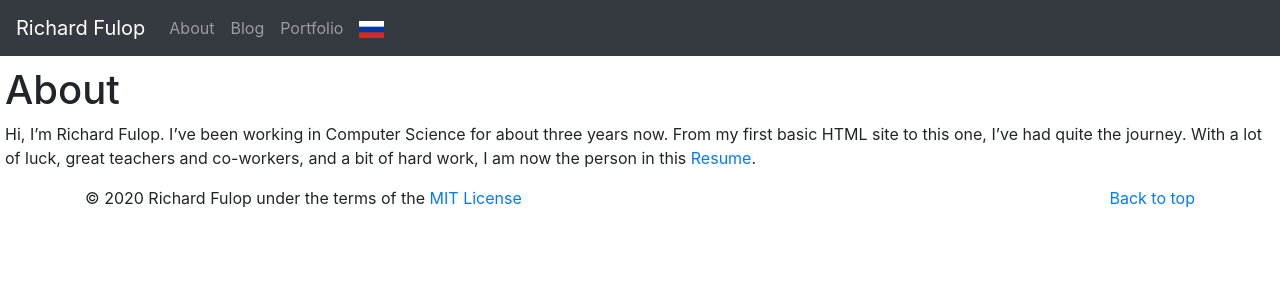
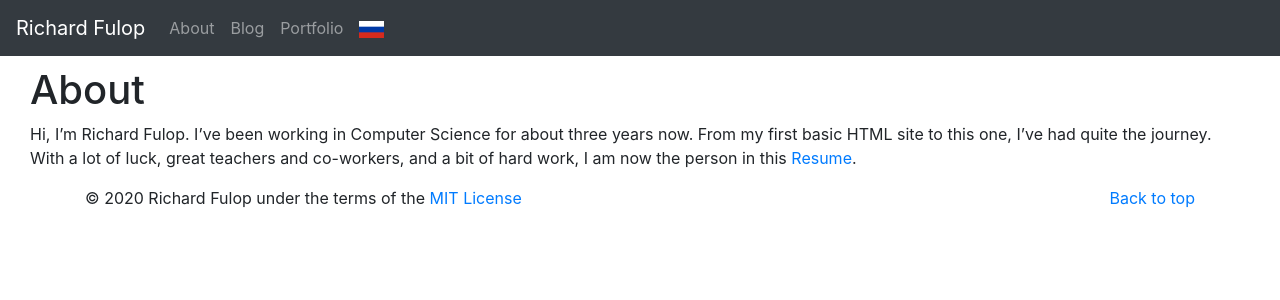
Before and after one commit to richiebful/richiebful.github.io, a Jekyll site: the page built from about.md, in a window 1280 px wide. Shown: the top 300 px of the page. Built offline with Jekyll 4.4.1, drawn with Linux system fonts in a browser that asks for light colours.

```diff
--- a/_includes/head.html
+++ b/_includes/head.html
@@ -15,7 +15,7 @@
     href="{{ '/feed.xml' | prepend: site.baseurl | prepend: site.url }}" />
   <style>
     .post {
-      margin: 10px 5px;
+      margin: 10px 30px;
     }
   </style>
 </head>
```
Also changed, not shown: _posts/2020-05-03-Best-Northside-Hikes.md (+1 -1 lines).
